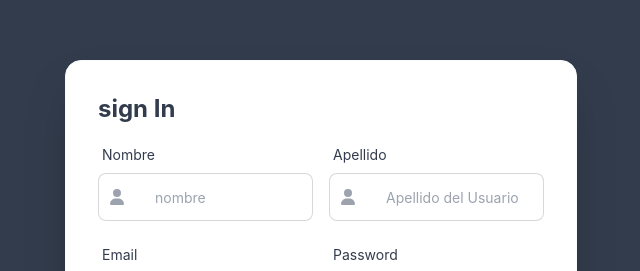
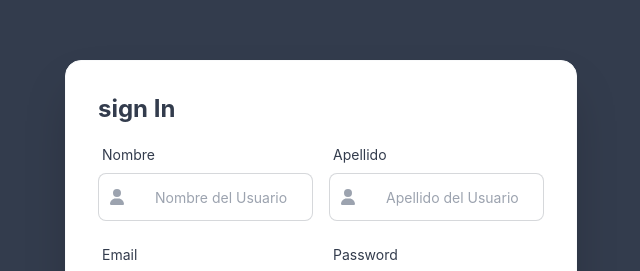
Before and after one commit to Miguel-Espinales-ESES/crm_nextTypeScript_tailwindcss, a Next.js app: page /signIn in a window 1280 px wide. Shown: the part 163-434 px from the top of the page, without its empty margins (319-959 px from the left). Built offline with nearby package versions, Linux system fonts and the light colour scheme.

Commit message:
agregando validacion de yup

```diff
--- a/pages/signIn/FormSigIn.tsx
+++ b/pages/signIn/FormSigIn.tsx
@@ -10,6 +10,7 @@ import { faEnvelope, faLock, faUser } from '@fortawesome/free-solid-svg-icons'
 
 // Formik
 import { useFormik, FormikProps } from "formik";
+import * as yup from 'yup';
 
 // componets
 import Button, { validateStatus as validateStatusButton } from '../../components/Button'
@@ -19,13 +20,25 @@ const FormSigIn: React.FC<Props> = () => {
 
     const formik: FormikProps<typeForm> = useFormik<typeForm>({
         initialValues: {
-            nombre: 'nombre',
+            nombre: '',
             apellido: '',
             email: '',
             password: ''
         },
+        validationSchema: yup.object({
+            nombre: yup.string()
+                .required('Inserte el nombre'),
+            apellido: yup.string()
+                .required('Inserte el apellido'),
+            email: yup.string()
+                .email('Ingrese un email valido')
+                .required('Inserte un email valido'),
+            password: yup.string()
+                .required('Ingrese el password')
+                .min(6, 'El password debe ser de al menos 6 caracteres')
+        }),
         onSubmit: (values) => {
-            console.log('values formik: ' ,values)
+            console.log('values formik: ', values)
         }
     });
 
@@ -40,6 +53,12 @@ const FormSigIn: React.FC<Props> = () => {
                     placeholder='Nombre del Usuario'
                     type={TypeInput.Text}
                     onChangeInput={formik.handleChange}
+                    // validateStatus={validateStatus.input_primary}
+                    onBlurInput={formik.handleBlur}
+                    errorInput={{
+                        active: !!formik.errors.nombre && !!formik.touched.nombre,
+                        error: formik.errors.nombre
+                    }}
                 />
                 <InputItem
                     value={formik.values.email}
@@ -49,6 +68,11 @@ const FormSigIn: React.FC<Props> = () => {
                     placeholder='Emial@exmaple.com'
                     type={TypeInput.Email}
                     onChangeInput={formik.handleChange}
+                    onBlurInput={formik.handleBlur}
+                    errorInput={{
+                        active: !!formik.errors.email && !!formik.touched.email,
+                        error: formik.errors.email
+                    }}
                 />
                 <InputItem
                     value={formik.values.apellido}
@@ -58,6 +82,11 @@ const FormSigIn: React.FC<Props> = () => {
                     placeholder='Apellido del Usuario'
                     type={TypeInput.Text}
                     onChangeInput={formik.handleChange}
+                    onBlurInput={formik.handleBlur}
+                    errorInput={{
+                        active: !!formik.errors.apellido && !!formik.touched.apellido,
+                        error: formik.errors.apellido
+                    }}
                 />
                 <InputItem
                     value={formik.values.password}
@@ -67,6 +96,11 @@ const FormSigIn: React.FC<Props> = () => {
                     placeholder='Password User'
                     type={TypeInput.Password}
                     onChangeInput={formik.handleChange}
+                    onBlurInput={formik.handleBlur}
+                    errorInput={{
+                        active: !!formik.errors.password && !!formik.touched.password,
+                        error: formik.errors.password
+                    }}
                 />
             </div>
 
```
